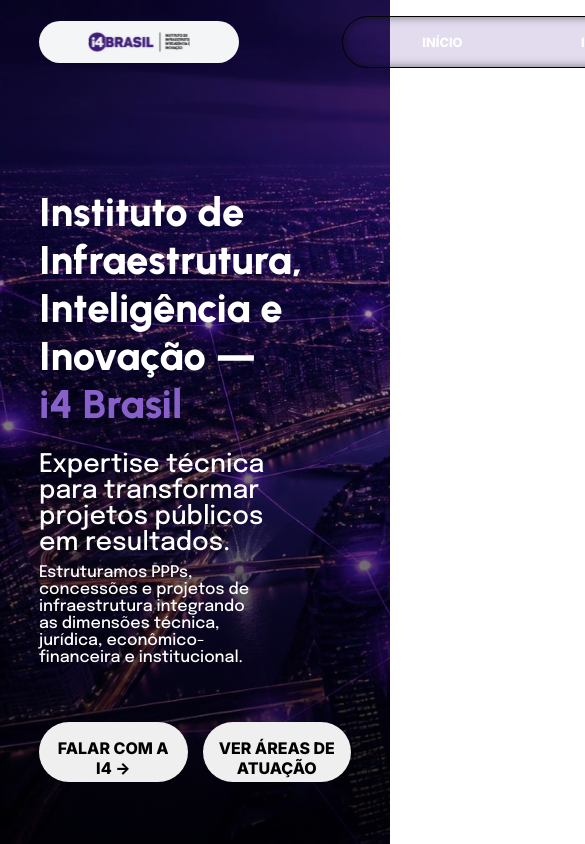
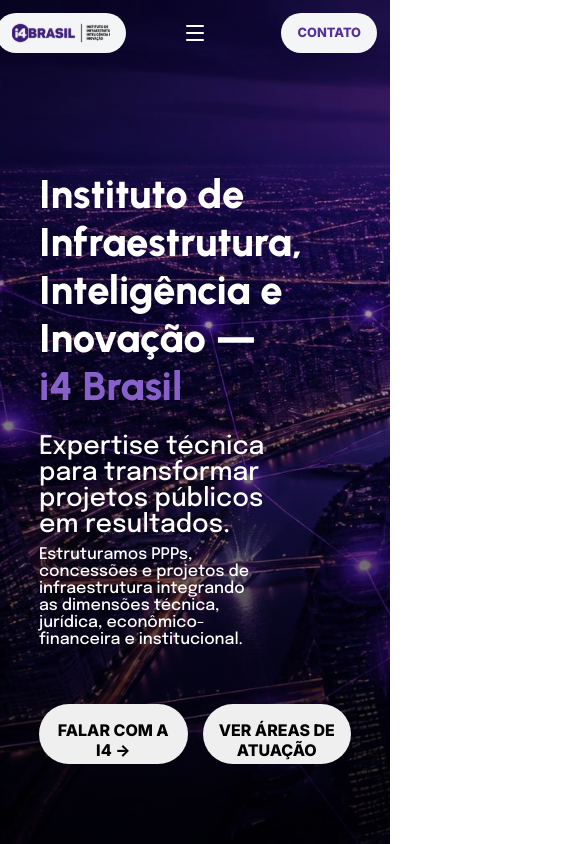
Before and after one commit to welingtondev99/i4brasil, a React (Vite) app: page / in a window 390 px wide. Shown: the top 844 px of the page, 585 px wide, since content can reach past the window. Built offline with nearby package versions, Linux system fonts and the light colour scheme.

Commit message:
fix: corrige responsividade header e sintexe html

```diff
--- a/src/App.css
+++ b/src/App.css
@@ -0,0 +1,5 @@
+:root {
+  --roxo-primario: #58309D;
+  --roxo-claro: #8761C9;
+  --fundo-cinza: #F3F5F7;
+}
--- a/src/components/Button.jsx
+++ b/src/components/Button.jsx
@@ -1,8 +1,8 @@
 import './button.css'
 
-const Button = ({e}) => {
+const Button = ({text}) => {
   return (
-    <button className="buttonEl">{e}</button>
+    <button className="buttonEl">{text}</button>
   )
 }
 
--- a/src/components/Header.jsx
+++ b/src/components/Header.jsx
@@ -1,17 +1,22 @@
 import './header.css'
 import  Logo  from "../images/logoi4brasil.svg";
+//import {menu} from "../assets/menu.svg"
+import MenuIcon from "./MenuIcon"
 
 const Header = () => {
   return (
-    <div className='navegation'>
-        <img className='desingButContLogo' src={Logo} alt="" />
+    <header className='navegation'>
+        <img className='desingButContLogo' src={Logo} alt="Logo i4 Brasil" />
         <div className='navegation-center'>
             <a href="#">INÍCIO</a>
             <a href="#">INSTITUCIONAL</a>
             <a href="#">PROJETOS</a>
         </div>
+        <div className='toogleButton'>
+            <MenuIcon className='desingToogleButton'/>
+        </div>
         <a className='desingButContLogo' href="#">CONTATO</a>
-    </div>
+    </header>
   )
 }
 
--- a/src/components/Home.jsx
+++ b/src/components/Home.jsx
@@ -1,8 +1,6 @@
-import React from 'react'
 import Header from './Header'
 import Button from './Button'
 import './home.css'
-import "./button.css"
 
 
 const Home = () => {
@@ -20,8 +18,8 @@ const Home = () => {
         Estruturamos PPPs, concessões e projetos de infraestrutura integrando as dimensões técnica, jurídica, econômico-financeira e institucional.
       </h3>
       <div className='button'>
-        <Button e={"FALAR COM A I4 ->"}/>
-        <Button e={"VER ÁREAS DE ATUAÇÃO"}/>
+        <Button text={"FALAR COM A I4 ->"}/>
+        <Button text={"VER ÁREAS DE ATUAÇÃO"}/>
       </div>
     </div>
   )
--- /dev/null
+++ b/src/components/MenuIcon.jsx
@@ -0,0 +1,20 @@
+const MenuIcon = () => {
+  return (
+    <svg
+      xmlns="http://www.w3.org/2000/svg"
+      width="24"
+      height="24"
+      viewBox="0 0 24 24"
+      stroke="currentColor"
+      strokeWidth="2"
+      strokeLinecap="round"
+      strokeLinejoin="round"
+    >
+      <path d="M4 5h16"/>
+      <path d="M4 12h16"/>
+      <path d="M4 19h16"/>
+    </svg>
+  )
+}
+
+export default MenuIcon
--- a/src/components/button.css
+++ b/src/components/button.css
@@ -1,8 +1,3 @@
-.button{
-    display: flex;
-    gap: 15px;
-}
-
 .buttonEl{
     padding: 1rem;
     border-radius: 45px;
--- a/src/components/header.css
+++ b/src/components/header.css
@@ -1,23 +1,24 @@
 .navegation{
     display: grid;
-    justify-content: start;
     align-items: center;
     justify-items: center;
-    align-content: start;
     grid-auto-flow: column;
-    grid-template-columns: 200px 1fr 200px;
-    gap: 30px;
+    grid-template-columns: 0.3fr 1fr 0.3fr;
+    gap: 40px;
     font-family: "Inter", sans-serif;
     font-weight: 800;
     font-size: 0.8rem;
     margin-bottom: 7rem;
-    flex: 1;
+    height: 50px;
 }
 
 .navegation img, a{
+    min-width: 150px;
     padding: 0rem 1rem;
     text-decoration: none;
-    color: #fff;
+    /* color: #000000; */
+    max-height: 70px;
+    height: 40px;
 }
 
 .navegation-center{
@@ -25,37 +26,53 @@
     border-radius: 45px;
     display: flex;
     padding: 5px;
-    width: 80%;
+    width: 100%;
     align-items: center;
     justify-content: space-between;
     background-color: rgba(88, 48, 157, 0.17);
     box-shadow: inset 0 0 10px rgba(0, 0, 0, 0.5);
+    gap: 5px;
 }
 
 .navegation-center a{
     /* background-color: aquamarine; */
-
-    /* background-color: white; */
     border-radius: 45px;
-    height: 40px;
-    width: 238px;
+    height: 2rem;
+    max-width: 18rem;
+    min-width: 10rem;
     display: flex;
     justify-content: center;
     align-items: center;
+    color: #fff;
 }
-
-/* .navegation-center a{
-    display: flex;
-    flex-direction: row;
-} */
 
 .desingButContLogo{
     color: #58309D;
     background-color: #F3F5F7;
     border-radius: 45px;
-    width: 100%;
-    height: 60%;
     display: flex;
     align-items: center;
     justify-content: center;
 }
+
+
+.toogleButton{
+    display: none;
+}
+
+
+@media (max-width: 1140px){
+    .desingToogleButton{
+        color: #ff5733 !important;
+    }
+    .toogleButton{
+        display: flex;
+    }
+    .navegation-center{
+        display: none;
+    }
+    .navegation img, a{
+        min-width: 0;
+    }
+
+}
--- a/src/components/home.css
+++ b/src/components/home.css
@@ -14,3 +14,8 @@
 .spani4{
     color: #8761C9;
 }
+
+.button{
+    display: flex;
+    gap: 15px;
+}
```
Also changed, not shown: src/assets/menu-aberto.png (added), src/assets/menu.svg (added).
